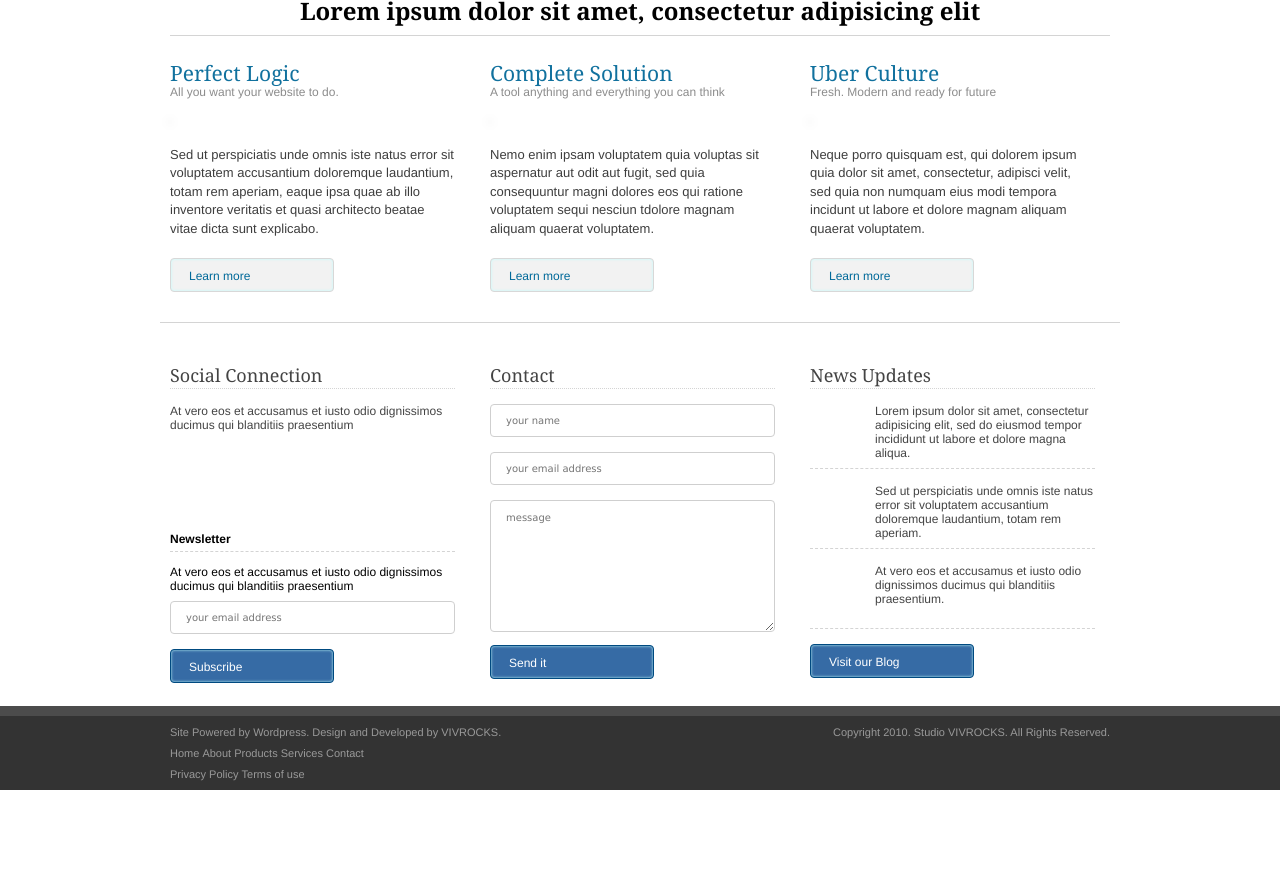
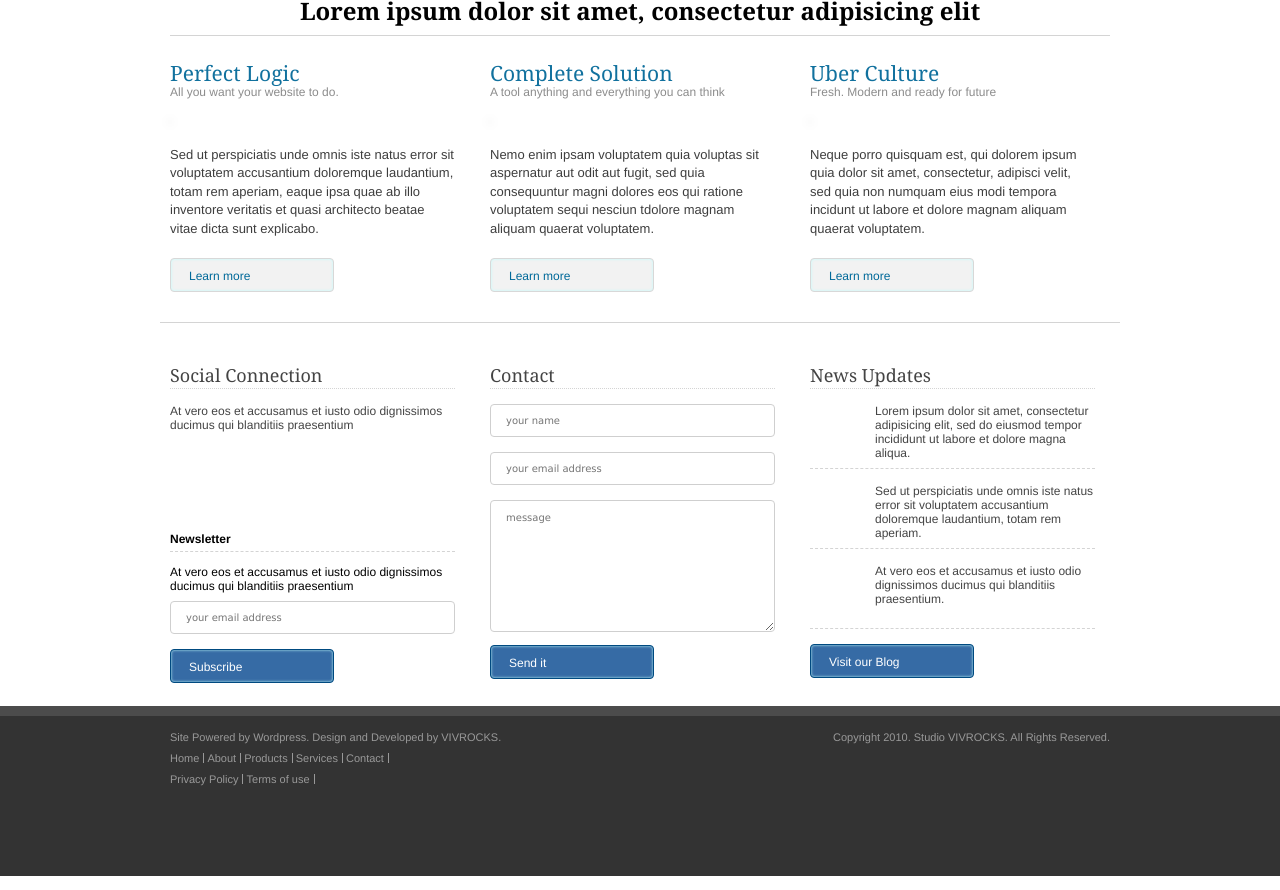
Before and after one commit to plachyndav/polo360, a plain HTML site: page index.html in a window 1280 px wide. Shown: the part 496-1386 px from the top of the page. Before the commit the page ends 1300 px from the top, so only its background shows below. Drawn offline with Linux system fonts and the light colour scheme.

Commit message:
complete footer

```diff
--- a/css/main.css
+++ b/css/main.css
@@ -441,7 +441,9 @@ html {
 }
 
 .main-footer {
+    min-height: 170px;
     margin-top: 23px;
+    padding-top: 5px;
 
     color: #999999;
     font-family: Helvetica;
@@ -460,6 +462,8 @@ html {
 
 .footer-navigation li {
     display: inline-block;
+    border-right: 1px solid #999999;
+    padding-right: 4px;
 }
 
 .footer-navigation a:hover,
```
